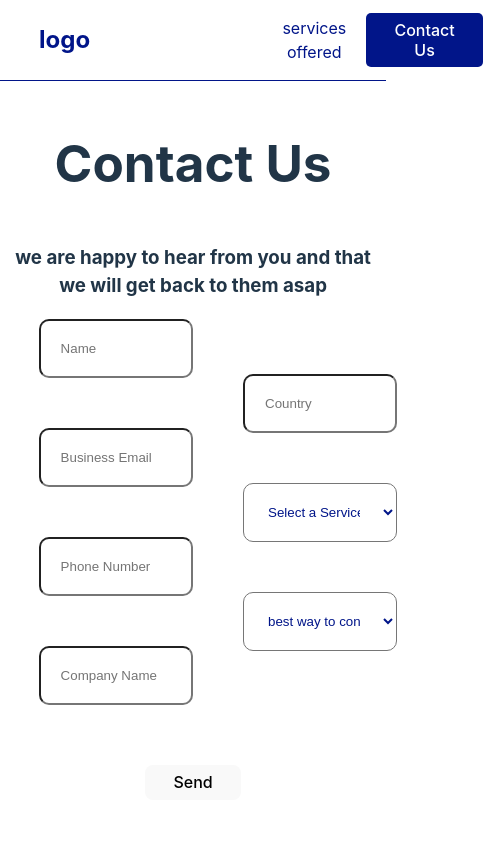
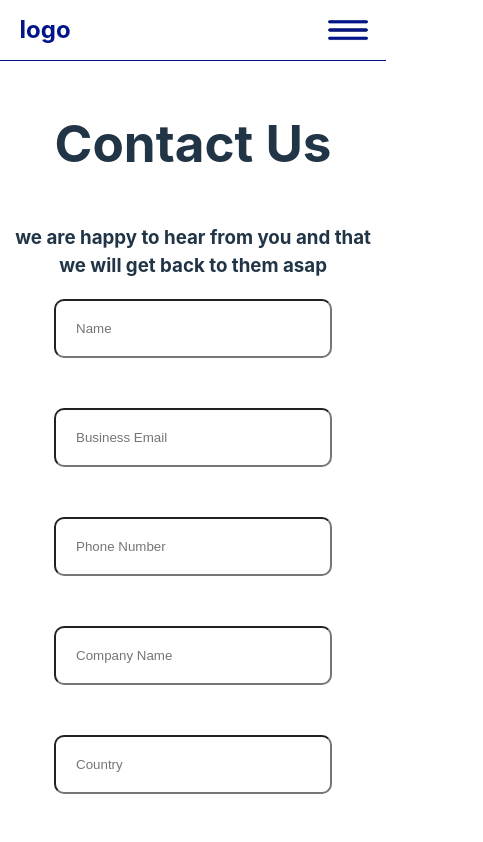
Before and after one commit to Uniphos/Opulence, a React (Vite) app: page /#/contact-us in a window 390 px wide. Shown: the top 842 px of the page, 483 px wide, since content can reach past the window. Built offline with nearby package versions, Linux system fonts and the light colour scheme.

Commit message:
fixing mobile not fully done

```diff
--- a/src/components/navBar/navBar.jsx
+++ b/src/components/navBar/navBar.jsx
@@ -1,8 +1,17 @@
 import React, { useState } from 'react';
 import '../../style/navBar.css';
 
+import menuButton from '../../assets/menu.png';
+
 const NavBar = () => {
     const [active, setActive] = useState(false);
+    const [menuActive, setMenuActive] = useState(false);
+
+    const [webServices, setWebServices] = useState(false);
+    const [blockchainSolutions, setBlockchainSolutions] = useState(false);
+    const [digitalMarketing, setDigitalMarketing] = useState(false);
+    const [appDevelopment, setAppDevelopment] = useState(false);
+
     const hoverDisplay = () => {
         setActive(true);
     }
@@ -30,6 +39,63 @@ const NavBar = () => {
                     <button onClick={handleContactUs}>Contact Us</button>
                     </div>
                 </div>
+                <div className='menu'>
+                    <img src={menuButton} alt='menu button' onClick={() => setMenuActive(!menuActive)}/>
+                </div>
+            </div>
+            <div className={menuActive ? 'activeMenu' : 'hiddenNavLinks'}>
+                <button onClick={handleContactUs}>Contact Us</button>
+                <div className='menuLinks' onClick={() => setWebServices(!webServices)}>
+                    <p>Web Services</p>
+                    <p>{webServices ? "▲" : "▼"}</p>
+                </div>
+                {webServices && (
+                    <div className='subMenu'>
+                        <p id="Website-Development" onClick={ handleServiceClick }>Website Development</p>
+                        <p id="Web-Maintenance" onClick={ handleServiceClick }>Web Maintenance</p>
+                        <p id="Web-Optimization" onClick={ handleServiceClick }>Web Optimization</p>
+                        <p id="Web-Security" onClick={ handleServiceClick }>Web Security</p>
+                    </div>
+                )}
+                <div className='menuLinks' onClick={() => setBlockchainSolutions(!blockchainSolutions)}>
+                    <p>Blockchain Solutions</p>
+                    <p>{blockchainSolutions ? "▲" : "▼"}</p>
+                </div>
+                {blockchainSolutions && (
+                    <div className='subMenu'>
+                        <p id="Blockchain-Development" onClick={ handleServiceClick }>Blockchain Development</p>
+                        <p id="Blockchain-Consulting" onClick={ handleServiceClick }>Blockchain Consulting</p>
+                        <p id="NFT-Solutions" onClick={ handleServiceClick }>NFT-Solutions</p>
+                    </div>
+                )}
+                <div className='menuLinks' onClick={() => setDigitalMarketing(!digitalMarketing)}>
+                    <p>Digital Marketing</p>
+                    <p>{digitalMarketing ? "▲" : "▼"}</p>
+                </div>
+                {digitalMarketing && (
+                    <div className='subMenu'>
+                        <p id="SEO-Optimization" onClick={ handleServiceClick }>SEO Optimization</p>
+                        <p id="Social-Media-Management" onClick={ handleServiceClick }>Social Media Management</p>
+                        <p id="Content-Creation" onClick={ handleServiceClick }>Content Creation</p>
+                        <p id="Paid-Advertising" onClick={ handleServiceClick }>Paid Advertising</p>
+                        <p id="Email-Marketing" onClick={ handleServiceClick }>Email Marketing</p>
+                    </div>
+                )}
+                <div className='menuLinks' onClick={() => setAppDevelopment(!appDevelopment)}>
+                    <p>App Development</p>
+                    <p>{appDevelopment ? "▲" : "▼"}</p>
+                </div>
+                {appDevelopment && (
+                    <div className='subMenu'>
+                        <p id="Custom-Mobile-App-Development" onClick={ handleServiceClick }>Custom Mobile App Development</p>
+                        <p id="UI-UX-Design" onClick={ handleServiceClick }>UI/UX Design</p>
+                        <p id="App-Integration-Services" onClick={ handleServiceClick }>App Integration Services</p>
+                        <p id="App-Maintenance-and-Updates" onClick={ handleServiceClick }>App Maintenance and Updates</p>
+                        <p id="Progressive-Web-Apps" onClick={ handleServiceClick }>Progressive Web Apps</p>
+                        <p id="App-Security-Services" onClick={ handleServiceClick }>App Security Services</p>
+                        <p id="App-Testing-and-Quality-Assurance" onClick={ handleServiceClick }>App Testing and Quality Assurance</p>
+                    </div>
+                )}
             </div>
             <div className={active ? 'activeNavLinks' : 'hiddenNavLinks'} onMouseOver={hoverDisplay} onMouseLeave={() => setActive(false)}>
                 <div className='masterContainer'>
--- a/src/pages/home.jsx
+++ b/src/pages/home.jsx
@@ -5,7 +5,7 @@ import '../style/home.css';
 const Home = () => {
 
     const handleContactUs = () => {
-        window.location.href = '/contact-us';
+        window.location.href = '/Opulence/#/contact-us';
     }
 
     return (
@@ -83,8 +83,10 @@ const Home = () => {
                                 to ensure long-term success.</p>
                         </div>
                         <div className='infoFAQ'>
-                            <h1> </h1>
-                        <h3>Are your solutions scalable?</h3>
+                            <div className='hideMobile'>
+                                <h1> </h1>
+                            </div>
+                            <h3>Are your solutions scalable?</h3>
                             <p>Absolutely! Our services are designed to grow with your business.
                                 From scalable web designs to blockchain networks, we ensure your solution adapts to increasing demands.</p>
                             <h3>How do I get started?</h3>
--- a/src/style/contactUs.css
+++ b/src/style/contactUs.css
@@ -38,6 +38,8 @@
     color: #011589;
 }
 
+
+
 .contactInfo{
     display: flex;
     flex-direction: column;
@@ -59,3 +61,34 @@
     gap: 10px;
     padding-bottom: 3%;
 }
+
+.contactUsContainer button{
+    background-color: #011589;
+    color: white;
+}
+
+@media(max-width: 1070px) {
+
+    .boxes{
+        display: flex;
+        flex-direction: column;
+        gap: 50px;
+        width: 100%;
+        padding-bottom: 50px;
+    }
+    .contactInfo{
+        display: flex;
+        flex-direction: column;
+        gap: 50px;
+        width: 90%;
+        margin: auto;
+    }
+    .details{
+        display: flex;
+        flex-direction: column;
+        gap: 50px;
+        width: 90%;
+        margin: auto;
+    }
+
+}
--- a/src/style/home.css
+++ b/src/style/home.css
@@ -1,5 +1,5 @@
 .homeContainer{
-    width: 100%;
+    width: 99.2vw;
     height: 100%;
     display: flex;
     flex-direction: column;
@@ -11,7 +11,8 @@
     justify-content: center;
     align-items: center;
     width: 100%;
-    height: 600px;
+    height: 100%;
+    padding: 5% 0;
     background-color: #011589;
     color: white;
 }
@@ -21,6 +22,11 @@
 .beginningImage{
     width: 45%;
 }
+.beginningImage img{
+    width: 100%;
+    height: 100%;
+}
+
 .catigoryContainer{
     display: grid;
     grid-template-columns: 17% 17% 17% 17%;
@@ -104,3 +110,57 @@
     margin: 0px;
     margin-bottom: 50px;
 }
+
+@media(max-width: 1070px) {
+    .beginning{
+        display: flex;
+        flex-direction: column;
+        justify-content: center;
+        align-items: center;
+        width: 100%;
+        height: 100%;
+        padding: 5% 0;
+        background-color: #011589;
+        color: white;
+        gap: 20px;
+    }
+    .beginningInfo{
+        width: 90%;
+    }
+    .beginningImage{
+        width: 90%;
+    }
+    .catigoryContainer{
+        display: grid;
+        grid-template-columns: 1fr;
+        grid-template-rows: 17% 17% 17% 17%;
+        justify-content: center;
+        align-items: center;
+        position: relative;
+        top: 0px;
+        height: 100%;
+        gap: 80px;
+    }
+    .catigory{
+        display: flex;
+        flex-direction: column;
+        justify-content: flex-start;
+        background-color: rgb(255, 255, 255);
+        color: #011589;
+        height: 100%;
+        box-shadow: 0px 0px 0px black;
+        border-radius: 15px;
+        padding: 0 30px;
+
+    }
+    .bottomInfoFAQ{
+        display: flex;
+        flex-direction: column;
+        justify-content: center;
+        align-items: center;
+        width: 80%;
+    }
+    .hideMobile{
+        display: none;
+    }
+}
--- a/src/style/navBar.css
+++ b/src/style/navBar.css
@@ -109,3 +109,62 @@ th:hover{
 .logo:hover{
     cursor: pointer;
 }
+.menu{
+    display: none;
+}
+
+@media(max-width: 1070px) {
+    .navBarContainer{
+        display: flex;
+        flex-direction: column;
+        align-items: center;
+        position: sticky;
+        top: 0;
+        left: 0;
+        justify-content: center;
+        background-color: #ffffff;
+        color: #011589;
+        z-index: 1000;
+    }
+    .navBar{
+        display: flex;
+        align-items: center;
+        justify-content: space-between;
+        width: 90%;
+        height: 60px;
+    }
+    .navLinks{
+        display: none;
+    }
+    .menu{
+        display: flex;
+        height: 100%;
+        width: 15%;
+    }
+    .activeMenu{
+        display: flex;
+        align-items: center;
+        justify-content: start;
+        flex-direction: column;
+        position:absolute;
+        top: 60px;
+        width: 100%;
+        height: 95vh;
+        background-color: rgb(255, 255, 255);
+        opacity: 1;
+        animation: fadeIn 0.5s ease-in-out;
+        overflow-y: auto;
+        margin-bottom: 50px;
+    }
+    .activeMenu button{
+        background-color: #011589;
+        color: white;
+        border-radius: 5px;
+    }
+    .menuLinks{
+        display: flex;
+        flex-direction: row;
+        justify-content: space-between;
+        width: 85%;
+    }
+}
```
Also changed, not shown: src/assets/menu.png (added).
